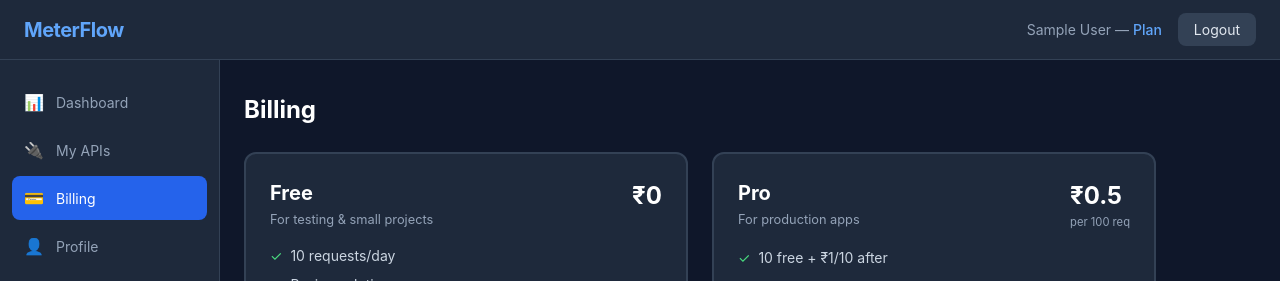
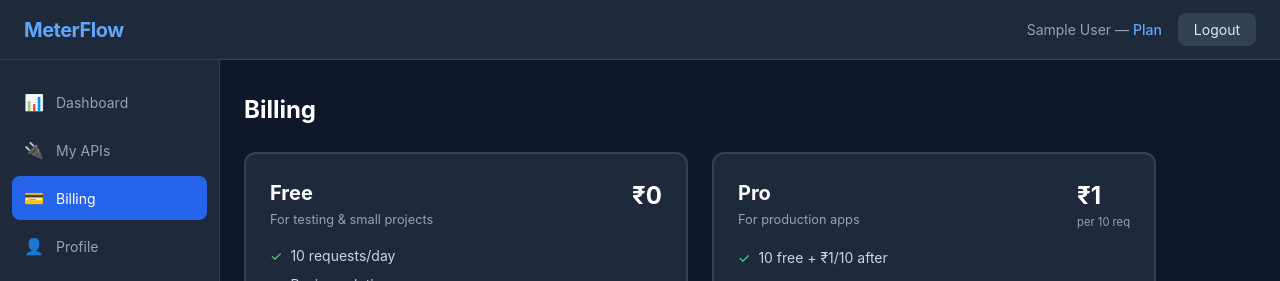
Before and after one commit to SaharshPatel2112/meterflow, a React (Vite) app in the folder frontend/: page /billing in a window 1280 px wide. Shown: the top 281 px of the page. Built offline with nearby package versions, Linux system fonts and the light colour scheme; no server answers; sample sign-in values are in the browser's storage.

Commit message:
billing update

```diff
--- a/frontend/src/pages/BillingPage.jsx
+++ b/frontend/src/pages/BillingPage.jsx
@@ -158,8 +158,8 @@
                   <p className="plan-tagline">For production apps</p>
                 </div>
                 <div>
-                  <span className="plan-price">₹0.5</span>
-                  <span className="plan-price-note">per 100 req</span>
+                  <span className="plan-price">₹1</span>
+                  <span className="plan-price-note">per 10 req</span>
                 </div>
               </div>
               <ul className="plan-features">
```
